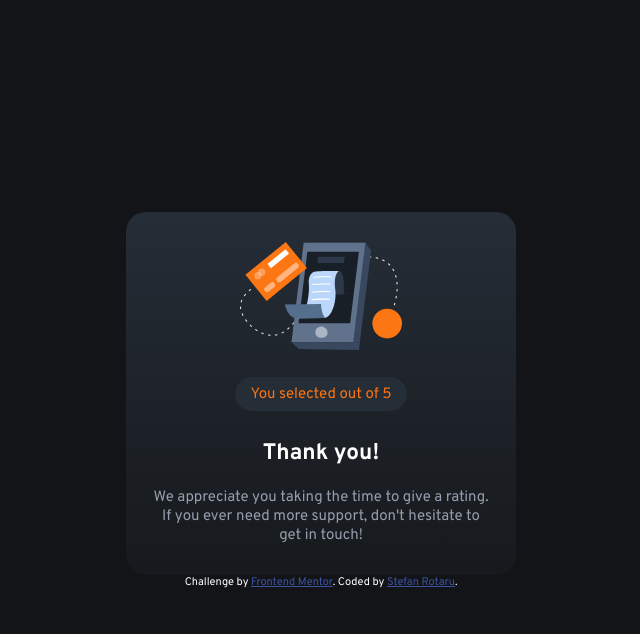
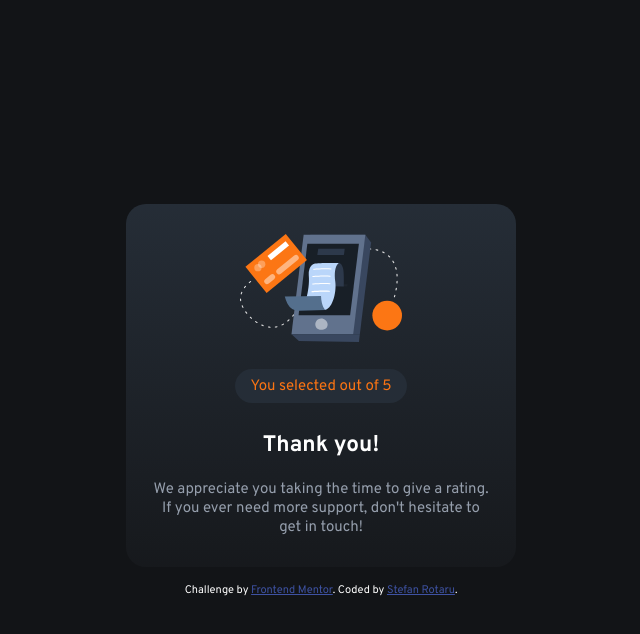
Before and after one commit to stefrotaru/frontEndMentor--interactive_rating_component, a plain HTML site: page index.html in a window 1280 px wide. Both pictures are taken after a click on the button "SUBMIT". Shown: the whole page, without its empty margins (319-959 px from the left). Drawn offline with Linux system fonts and the light colour scheme.

Commit message:
Fixed markup tags to be more specific. Added a top margin to the footer

```diff
--- a/index.html
+++ b/index.html
@@ -22,13 +22,9 @@
         <div class="rating__star-box">
           <span class="rating__star"></span>
         </div>
-        <div class="rating__title">
-          How did we do?
-        </div>
-        <div class="rating__cta-text">
-          Please let us know how we did with your support request. All feedback is appreciated
-      to help us improve our offering!
-        </div>
+        <h1 class="rating__title">How did we do?</h1>
+        <p class="rating__cta-text">Please let us know how we did with your support request. All feedback is appreciated
+      to help us improve our offering!</p>
         <div class="rating__select-group" id="ratingCounter">
           <input type="radio" id="1" name="" value="1" class="hide">
           <label class="rating__label">1</label>
@@ -50,25 +46,21 @@
   <div class="thanks" id="thanksComp">
       <div class="container">
         <div class="thanks__image"></div>
-        <div class="thanks__rating-box">
-          You selected <span id="counterRes"><!-- Add rating here --></span> out of 5
-        </div>
-        <div class="thanks__title">
+        <p class="thanks__rating-box">You selected <span id="counterRes"><!-- Add rating here --></span> out of 5</p>
+        <h1 class="thanks__title">
           Thank you!
-        </div>
-        <div class="thanks__text">
-          We appreciate you taking the time to give a rating. If you ever need more support,
-          don&#39;t hesitate to get in touch!
-        </div>
+        </h1>
+        <p class="thanks__text">We appreciate you taking the time to give a rating. If you ever need more support,
+          don&#39;t hesitate to get in touch!</p>
       </div>
   </div>
   <!-- Thank you state end -->
 
 
-  <div class="attribution">
+  <footer class="attribution">
     Challenge by <a href="https://www.frontendmentor.io?ref=challenge" target="_blank">Frontend Mentor</a>.
     Coded by <a href="https://github.com/stefrotaru">Stefan Rotaru</a>.
-  </div>
+  </footer>
 
   <script src="./script.js"></script>
 </body>
--- a/style/style.css
+++ b/style/style.css
@@ -170,5 +170,5 @@ body {
 
 
 /* Given footer */
-.attribution { font-size: 11px; text-align: center; }
+.attribution { margin-top: 1rem;font-size: 11px; text-align: center; }
 .attribution a { color: hsl(228, 45%, 44%); }
```
